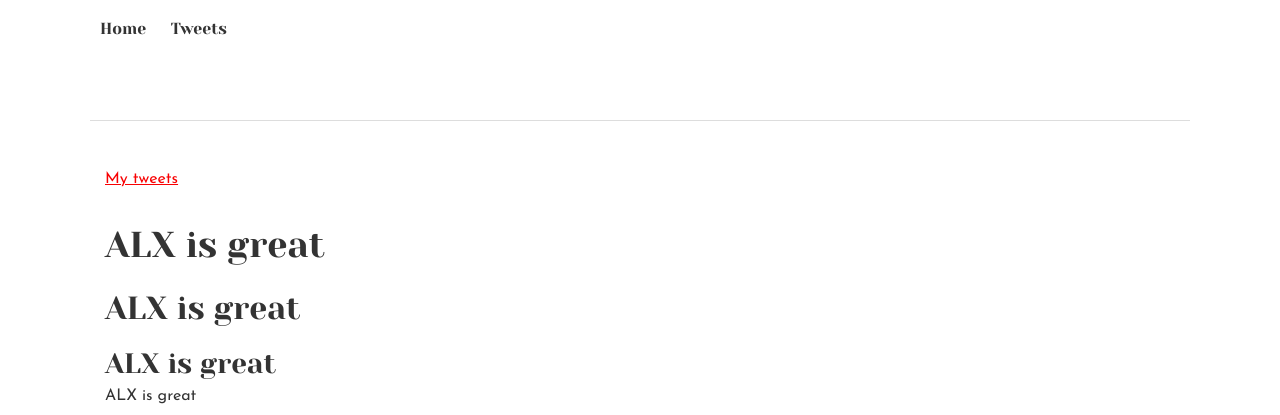
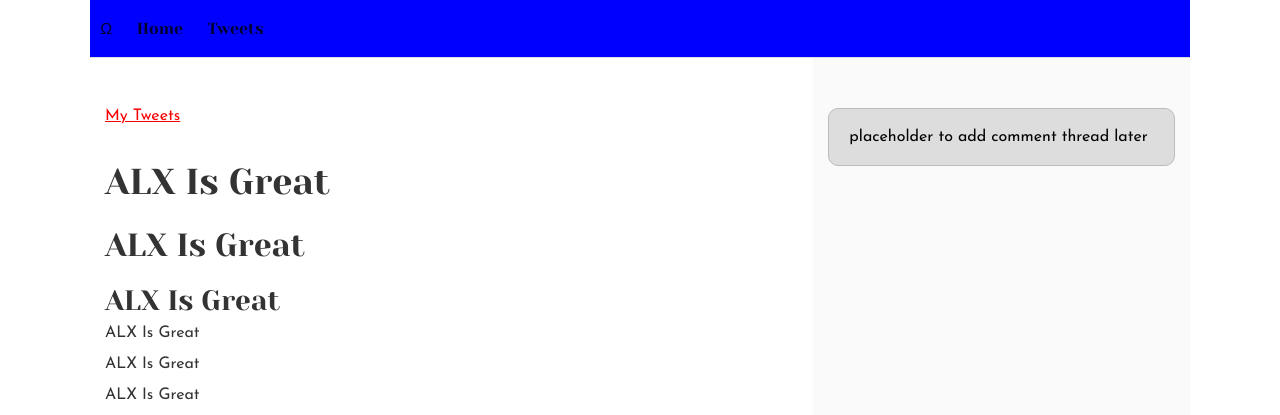
Before and after one commit to Vincidax/alx_html_css, a plain HTML site: page css_basic/index.html in a window 1280 px wide. Shown: the top 415 px of the page. Drawn offline with Linux system fonts and the light colour scheme.

Commit message:
css basic

```diff
--- a/css_basic/index.html
+++ b/css_basic/index.html
@@ -7,9 +7,10 @@
     <link href="styles.css" rel="stylesheet" />
     <title>Document</title>
   </head>
-  <body>
+  <body class="works_on_smartphone">
     <header>
       <ul>
+        <li><a href="index.html">&#8486;</a></li>
         <li><a href="index.html">Home</a></li>
         <li><a href="tweets.html">Tweets</a></li>
       </ul>
--- a/css_basic/styles.css
+++ b/css_basic/styles.css
@@ -0,0 +1,23 @@
+body {
+  display: flex;
+  flex-direction: column;
+}
+
+main {
+  display: flex;
+  flex-direction: row;
+  flex: auto;
+}
+header {
+  background-color: blue;
+}
+main article {
+  text-transform: capitalize;
+  flex: 2;
+  overflow-y: auto;
+}
+
+main aside {
+  flex: 1;
+  overflow-y: auto;
+}
```
Also changed, not shown: 1 other file.
